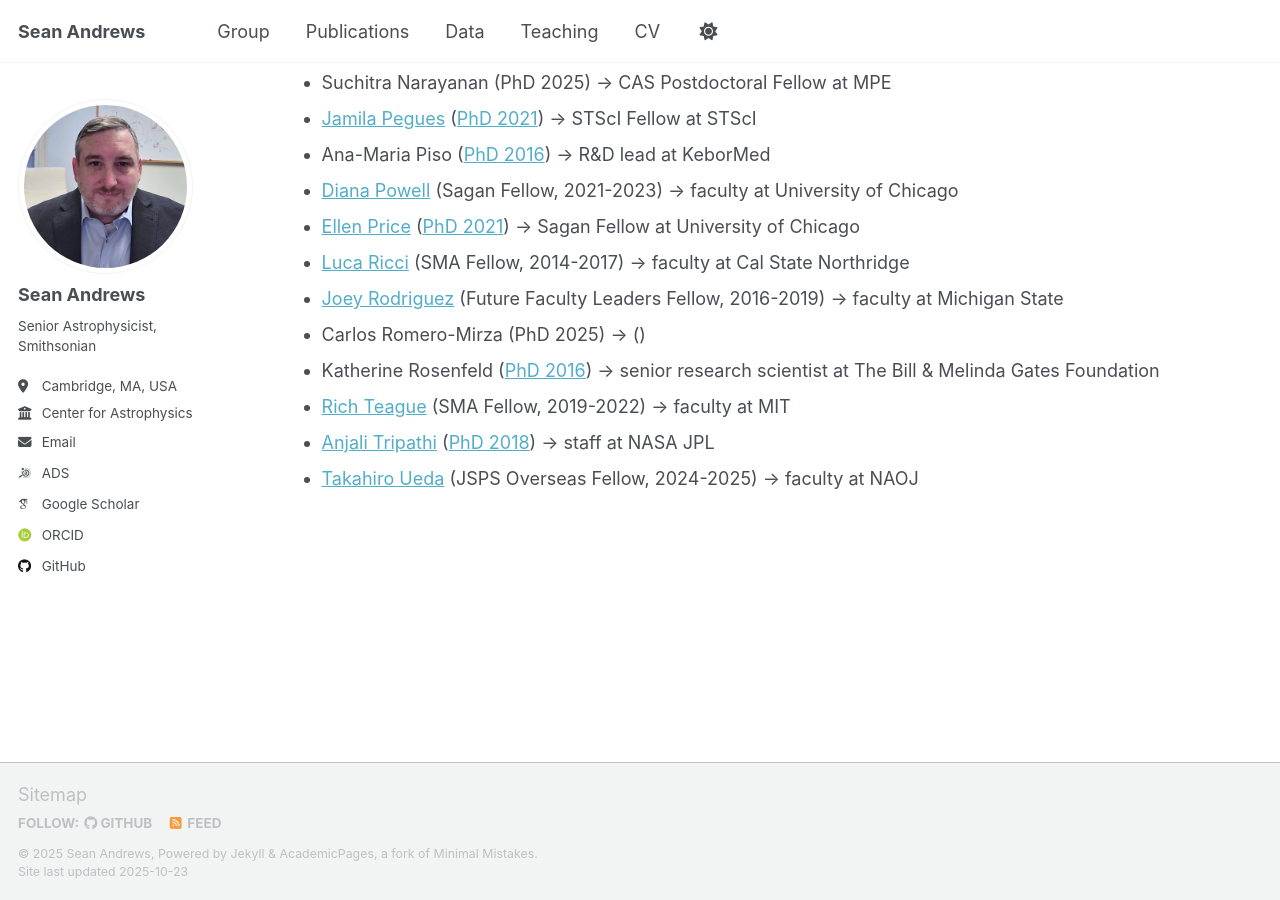
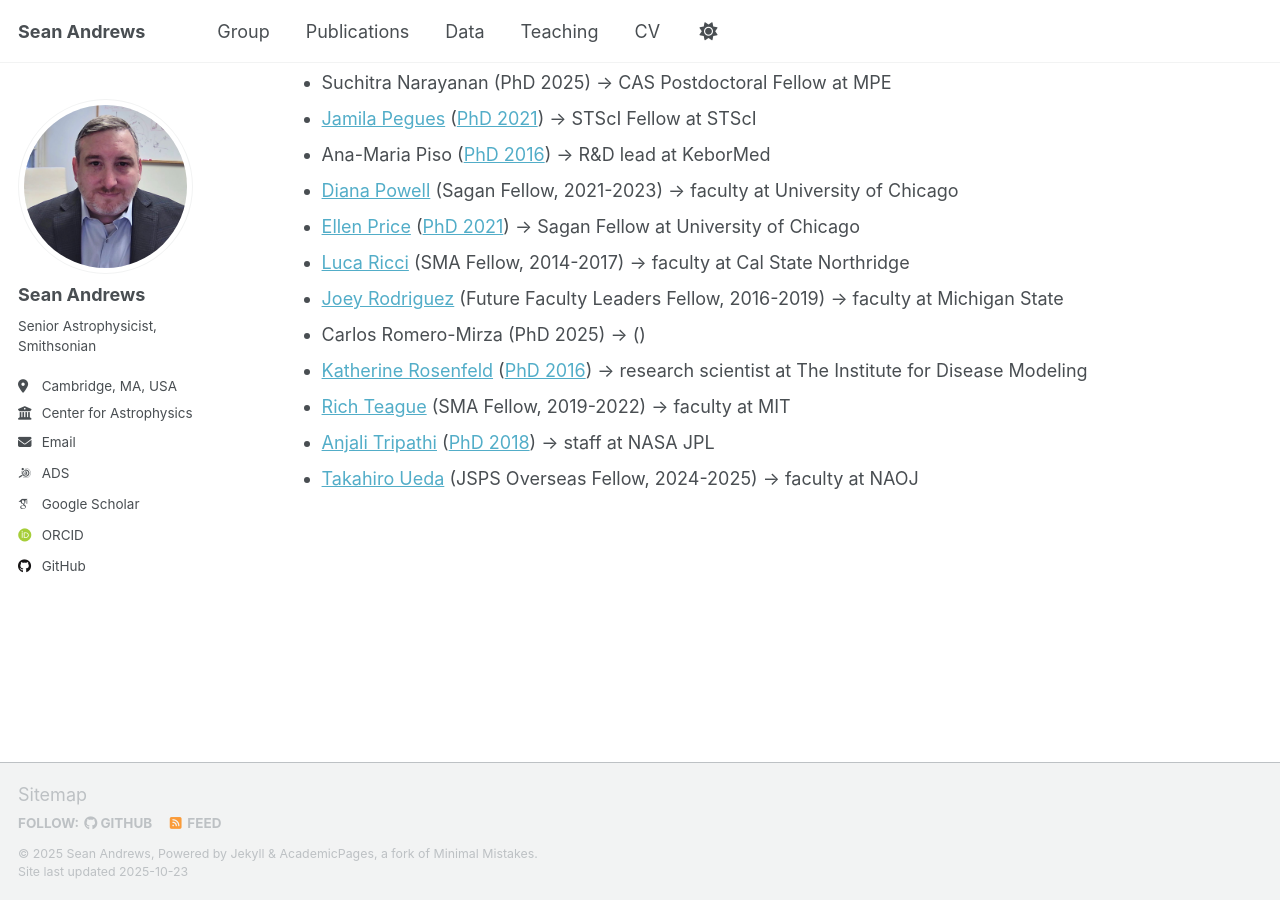
Before and after one commit to seanandrews/seanandrews.github.io, a Jekyll site: the page built from _pages/group.md, in a window 1280 px wide and 900 px high, scrolled down 1842 px. Built offline with Jekyll 4.4.1, drawn with Linux system fonts in a browser that asks for light colours; some web fonts are replaced; a script that is not in the unit is left out.

Commit message:
group link updates

```diff
--- a/_pages/group.md
+++ b/_pages/group.md
@@ -70,7 +70,7 @@ We run a joint group environment that combines the (usually overlapping) researc
 - [Luca Ricci](https://academics.csun.edu/faculty/luca.ricci) (SMA Fellow, 2014-2017) → faculty at Cal State Northridge
 - [Joey Rodriguez](https://sites.google.com/site/josepherodriguezjr) (Future Faculty Leaders Fellow, 2016-2019) → faculty at Michigan State
 - Carlos Romero-Mirza (PhD 2025) → ()
-- Katherine Rosenfeld ([PhD 2016](https://ui.adsabs.harvard.edu/abs/2016PhDT........23R/abstract)) → senior research scientist at The Bill & Melinda Gates Foundation
+- [Katherine Rosenfeld](https://krosenfeld.github.io) ([PhD 2016](https://ui.adsabs.harvard.edu/abs/2016PhDT........23R/abstract)) → research scientist at The Institute for Disease Modeling
 - [Rich Teague](https://pfl.mit.edu) (SMA Fellow, 2019-2022) → faculty at MIT
-- [Anjali Tripathi](https://exoplanets.nasa.gov/exep/about/people/) ([PhD 2018](https://ui.adsabs.harvard.edu/abs/2018PhDT........81T/abstract)) → staff at NASA JPL
+- [Anjali Tripathi](https://science.jpl.nasa.gov/people/anjali-tripathi) ([PhD 2018](https://ui.adsabs.harvard.edu/abs/2018PhDT........81T/abstract)) → staff at NASA JPL
 - [Takahiro Ueda](https://tueda0202.github.io) (JSPS Overseas Fellow, 2024-2025) → faculty at NAOJ
```
